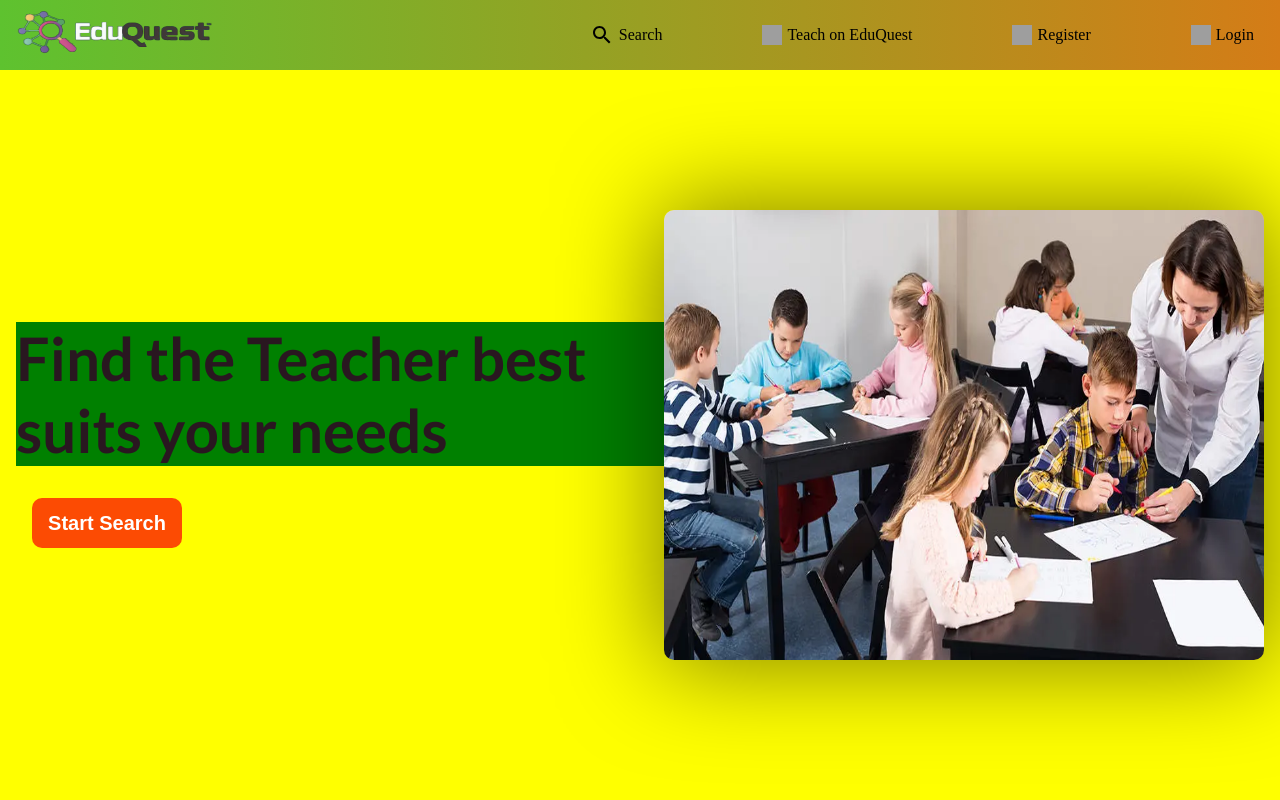
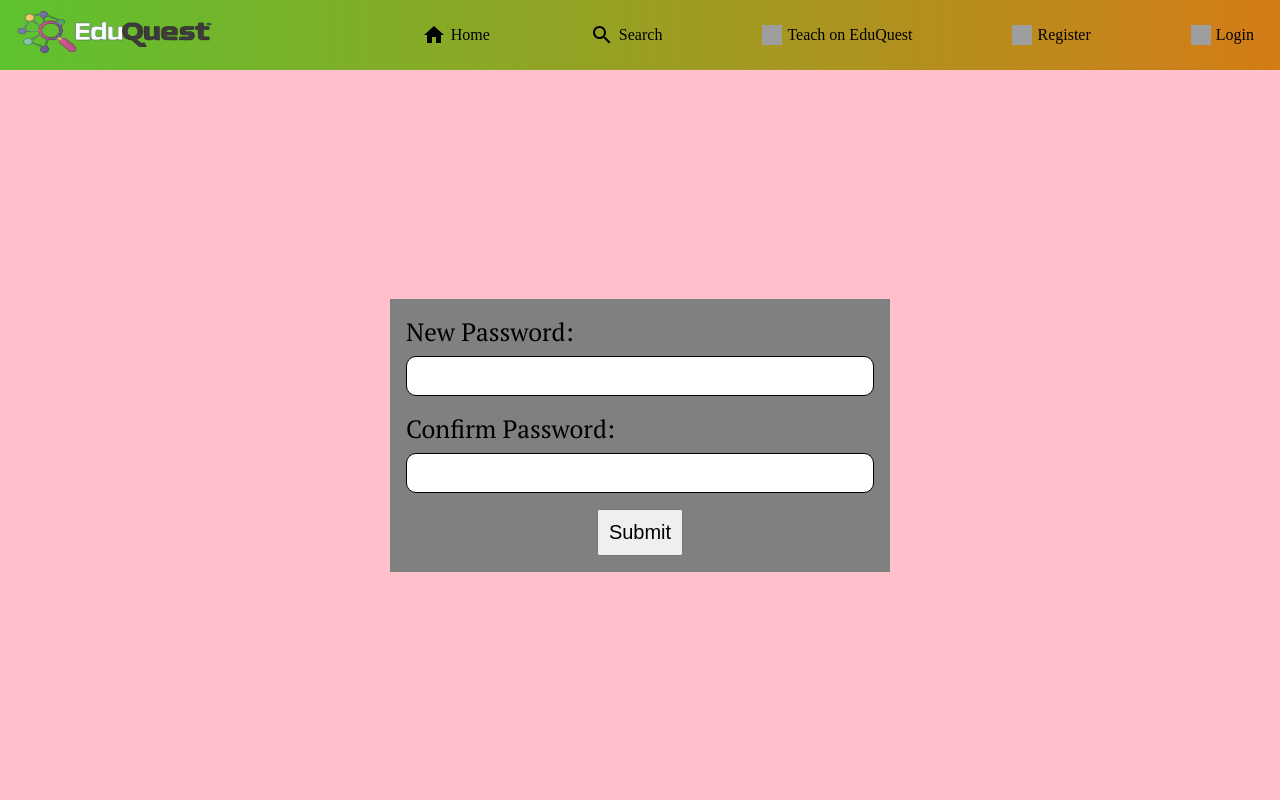
Before and after one commit to Subram-skcet/TUTOR_FINDER, a React (Create React App) app: page /reset-password in a window 1280 px wide. Before the commit this address led to /. Shown: the top 800 px of the page. Built offline with nearby package versions, Linux system fonts and the light colour scheme; no server answers; grey boxes are pictures that could not be loaded.

Commit message:
student login and register page validated

```diff
--- a/src/Routes/Route.js
+++ b/src/Routes/Route.js
@@ -49,7 +49,7 @@ const Router = () => {
         });
       }
     } catch (error) {
-      navigate('/');
+      // navigate('/');
     }
   };
 
--- a/src/StudentAccountPage/StudentProfile/StudentProfile.js
+++ b/src/StudentAccountPage/StudentProfile/StudentProfile.js
@@ -6,11 +6,13 @@ import SaveIcon from '@mui/icons-material/Save';
 import CloseIcon from '@mui/icons-material/Close';
 import axios from 'axios';
 import { toast } from 'react-toastify';
+import WarningAmberIcon from '@mui/icons-material/WarningAmber';
 
 const StudentProfile = () => {
   const [{ asStudent }, dispatch] = useDataLayerValue();
   const [isEditing, setIsEditing] = useState(false);
   const [saveBtnLoading,setSaveBtn] = useState(false)
+  const [errorText,setErrorText] = useState('')
   const [profile, setProfile] = useState({
     profilepic: asStudent.profilepic,
     name: asStudent.name,
@@ -41,8 +43,25 @@ const StudentProfile = () => {
     setIsEditing(true);
   }
 
+  const ValidateUser = ()=>{
+    console.log(editDetails.name);
+    if(!editDetails || !editDetails.name || !editDetails.name.trim()){
+      setErrorText("Enter all details")
+      return false;
+    }
 
-  const handleSaveClick = async() => {
+    return true;
+
+  }
+
+
+  const handleSaveClick = async(e) => {
+    e.preventDefault()
+    const userValidated = ValidateUser()
+
+    console.log("Validate" , userValidated);
+
+    if(userValidated){
       setSaveBtn(true)
       let updatedProfilePic = profile.profilepic
 
@@ -62,7 +81,10 @@ const StudentProfile = () => {
       }
 
       try {
-      const response = await axios.patch(`/api/v1/student/`,{ ...editDetails, profilepic: updatedProfilePic })
+        const response = await axios.patch(`/api/v1/student/`, {
+          ...editDetails,
+          ...(updatedProfilePic !== profile.profilepic && { profilepic: updatedProfilePic })
+        });
         let updatedDetails = response.data.user
         setProfile(updatedDetails)
         let newStudentDetails = { ...asStudent, ...updatedDetails };
@@ -71,18 +93,23 @@ const StudentProfile = () => {
           type:"SET_STUDENT",
           payload:newStudentDetails
         })
-      setSaveBtn(false)
         toast.success('Profile saved successfully!!')
       } catch (error) {
-      toast.error("Couldn't save profile. Try gain later")
+        toast.error("Couldn't save profile. Try again later")
         console.log(error.message);
       }
       finally{
         setIsEditing(false)
+        setSaveBtn(false)
+      }
+
     }
   };
 
   const handleChange = (e) => {
+    if(errorText){
+      setErrorText('');
+   }
     const { name, value } = e.target;
     setEditDetails((prevProfile) => ({ ...prevProfile, [name]: value }));
   };
@@ -109,6 +136,8 @@ const StudentProfile = () => {
       <div className="student-profile-footer">
         <p className='student-profile-para poppins-font'>Welcome to your profile page!</p>
       </div>
+      <form onSubmit={handleSaveClick}>
+
       <div className="student-profile-header">
         <div className="student-profile-picture">
           <img src={isEditing? selectedImage.url:permImage.url} alt={`${profile.name}'s profile`}/>
@@ -130,6 +159,7 @@ const StudentProfile = () => {
               name="name"
               value={editDetails.name}
               onChange={handleChange}
+              minLength={5}
             />
           ) : (
             <h1>{profile.name}</h1>
@@ -138,8 +168,17 @@ const StudentProfile = () => {
       </div>
       {
         isEditing?
+        <>
+         {errorText &&
+                    <div className='error-para-div er-streg'>
+                         <div className='amber-icon'>
+                             <WarningAmberIcon/>
+                         </div>
+                        <p className='errorText'>{errorText}</p>
+                    </div>
+          }
         <div className='isedit-btns-div'>
-          <button className="edit-prof-btn" onClick={handleSaveClick} disabled={saveBtnLoading}>
+          <button className="edit-prof-btn" type='submit' disabled={saveBtnLoading}>
             <div className={`itms-cntr style-links-updated edit-styl ${saveBtnLoading ? `save-load-btn-style`:``}`}>
               <SaveIcon/>
               <p>Save Profile</p>
@@ -152,6 +191,7 @@ const StudentProfile = () => {
             </div>
           </button>
         </div>
+        </>
         :
         <button className="edit-prof-btn" onClick={handleEditClick}>
           <div className='itms-cntr style-links-updated norm-style' >
@@ -160,6 +200,7 @@ const StudentProfile = () => {
           </div>
         </button>
       }
+      </form>
     </div>
   );
 };
--- a/src/components/ChangePassword/ChangePassword.css
+++ b/src/components/ChangePassword/ChangePassword.css
@@ -0,0 +1,50 @@
+.password-reset-div{
+    background-color: gray;
+    width: 500px;
+    display: flex;
+    flex-direction: column;
+    gap: 1rem;
+    padding: 1rem;
+}
+
+
+.pwd-wrapper{
+    display: flex;
+    min-height:calc(100vh - var(--header-height));
+    background: pink;
+    flex-direction: column;
+    justify-content: center;
+    align-items: center;
+}
+
+.pwd-submit-btn{
+    width: max-content;
+    height: max-content;
+    padding: 10px;
+    font-size: 20px;
+    margin: auto;
+    cursor: pointer;
+}
+
+.pwd-div{
+    display: flex;
+    flex-direction: column;
+    gap: 0.5rem;
+}
+
+.pwd-div > label{
+    font-size: 25px;
+}
+
+@media (max-width:500px) {
+    .password-reset-div{
+        width: 100%;
+    }
+
+    .pwd-div > label{
+        font-size: 20px;
+    }
+    .pwd-submit-btn{
+        font-size: 15px;
+    }
+}
--- a/src/components/ChangePassword/ChangePassword.js
+++ b/src/components/ChangePassword/ChangePassword.js
@@ -3,12 +3,15 @@ import { useNavigate } from 'react-router-dom';
 import axios from 'axios';
 import { useLocation } from 'react-router-dom';
 import { toast } from 'react-toastify'
+import './ChangePassword.css'
+import WarningAmberIcon from '@mui/icons-material/WarningAmber';
 
 const ChangePassword = () => {
     const [Details, setDetails] = useState({
         pwd: '',
         cnfrm_pwd: ''
     });
+    const [errorText,setErrorText] = useState('')
     const location = useLocation()
     const queryParams = new URLSearchParams(location.search);
     const token = queryParams.get('token')
@@ -18,6 +21,9 @@ const ChangePassword = () => {
     const navigate = useNavigate();
 
     const handleChange = (e) => {
+        if(errorText){
+            setErrorText('')
+        }
         const { name, value } = e.target;
         setDetails((prevDetails) => ({
             ...prevDetails,
@@ -27,8 +33,12 @@ const ChangePassword = () => {
 
     const handleSubmit = async (e) => {
         e.preventDefault(); // Prevent default form submission
+        if(!Details.pwd.trim() || !Details.cnfrm_pwd.trim()){
+            setErrorText("Enter all the fields")
+            return;
+        }
         if (Details.pwd !== Details.cnfrm_pwd) {
-            console.log("Passwords do not match");
+            setErrorText("Password doesn't match")
             return;
         }
         try {
@@ -39,38 +49,66 @@ const ChangePassword = () => {
                 password: Details.pwd,
             });
             console.log(response);
-            if (response.data.message === 'Password resetted successfully') {
+            if(response.status === 201){
                 toast.success('Password changed successfully!')
                 navigate('/');
             }
         } catch (error) {
-            console.log(error.message);
+            if(error.response && error.response.data.message){
+                if(error.response.data.message.includes('expired')){
+                    toast.info("10 minute time limit for password reset is elapsed try to resend the password reset mail")
+                    navigate('/')
+                }
+                else{
+                    toast.error(error.response.data.message)
+                }
+            }
+            else{
+                toast.error("Something went wrong please try again later")
+            }
         }
     };
 
     return (
-        <div>
+        <>
             <div className="top-wst"></div>
-            <form onSubmit={handleSubmit}>
-                <label>New Password:</label>
+        <div className="pwd-wrapper">
+            <form onSubmit={handleSubmit} className='password-reset-div'>
+               <div className='pwd-div'>
+                    <label className='pwd-label pt-serif-regular'>New Password:</label>
                     <input
                         type="password"
                         name="pwd"
                         value={Details.pwd}
                         onChange={handleChange}
+                        minLength={5}
                         required
                         />
-                <label>Confirm Password:</label>
+                </div>
+
+                <div className='pwd-div'>
+                    <label className='pwd-label pt-serif-regular'>Confirm Password:</label>
                     <input
                         type="password"
                         name="cnfrm_pwd"
                         value={Details.cnfrm_pwd}
                         onChange={handleChange}
+                        minLength={5}
                         required
                     />
-                <button type="submit">Submit</button>
+                </div>
+                {errorText &&
+               <div className='error-para-div er-streg'>
+                        <div className='amber-icon'>
+                          <WarningAmberIcon/>
+                        </div>
+                        <p className='errorText'>{errorText}</p>
+              </div>
+                 }
+                <button type="submit" className='pwd-submit-btn'>Submit</button>
             </form>
         </div>
+        </>
     );
 };
 
--- a/src/handleStudentRegisterLogin/StudentLogin/StudentLogin.js
+++ b/src/handleStudentRegisterLogin/StudentLogin/StudentLogin.js
@@ -3,6 +3,9 @@ import './StudentLogin.css'; // Assuming you save the CSS file as Login.css
 import { useNavigate } from 'react-router-dom';
 import { useDataLayerValue } from '../../StateProviders/StateProvider'
 import axios from 'axios'
+import WarningAmberIcon from '@mui/icons-material/WarningAmber';
+import { toast } from 'react-toastify';
+import loadgif from '../../assets/89.gif'
 
 const Login = () => {
     const [{logged,logged_as,asTeacher,asStudent},dispatch] = useDataLayerValue()
@@ -11,8 +14,13 @@ const Login = () => {
         email: '',
         password: '',
     });
+    const [errorText,setErrorText] = useState('')
+    const [isForgetClickable,setForgetClickable] = useState(true)
 
     const handleChange = (e) => {
+        if(errorText){
+            setErrorText('');
+        }
         const { name, value } = e.target;
         setDetails((prevDetails) => ({
             ...prevDetails,
@@ -20,9 +28,44 @@ const Login = () => {
         }));
     };
 
+    const handleForgetPassword = async(req,res) =>{
+        if(!userDetails.email.trim()){
+            setErrorText("Enter email to send password Reset mail")
+            return;
+        }
+
+        const body = { email:userDetails.email, role:'student'}
+        try {
+            setForgetClickable(false)
+          const response = await axios.post('/api/v1/auth/changepassword',body)
+          if(response.status === 200){
+              toast.info('Check your mail for password changing link note that link is valid for only 10 minutes')
+          }
+        } catch (error) {
+            if(error.response && error.response.data.message){
+                toast.error(error.response.data.message)
+            }
+            else{
+                toast.error("Something went wrong. Plesae try again later")
+            }
+        }
+        finally{
+            setForgetClickable(true)
+        }
+      }
 
     const handleSubmit = async(e) => {
         e.preventDefault();
+        if(!userDetails.email.trim() || !userDetails.password.trim()){
+            setErrorText('Please enter all the fields')
+            return;
+        }
+
+        const emailRegex = /^(([^<>()[\]\\.,;:\s@"]+(\.[^<>()[\]\\.,;:\s@"]+)*)|(".+"))@((\[[0-9]{1,3}\.[0-9]{1,3}\.[0-9]{1,3}\.[0-9]{1,3}\])|(([a-zA-Z\-0-9]+\.)+[a-zA-Z]{2,}))$/
+            if(!emailRegex.test(userDetails.email)){
+                setErrorText("Enter valid email")
+                return
+            }
             console.log(userDetails);
             try {
                 const response = await axios.post('/api/v1/auth/loginstudent',
@@ -31,12 +74,13 @@ const Login = () => {
                         password:userDetails.password
                     }
                 )
+                if(response.status === 200){
+                    toast.success("Logged In Successfully!!")
                     dispatch({
                         type: "LOG_USER",
                         payload: true
                       });
                     let loggedUserDetails
-            // if(!userDetails.asteacher){
                          loggedUserDetails =response.data.student
                           dispatch({
                             type: "SET_STUDENT",
@@ -48,23 +92,16 @@ const Login = () => {
                               payload:'student'
                             }
                           )
-            // }
-            // else{
-            //     loggedUserDetails =response.data.teacher
-            //       dispatch({
-            //         type: "SET_TEACHER",
-            //         payload: loggedUserDetails
-            //       });
-            //       dispatch(
-            //         {
-            //           type:"LOGGED_USER",
-            //           payload:'teacher'
-            //         }
-            //       )
-            // }
                     console.log(loggedUserDetails);
+                    navigate('/myaccount/studentprofile/myprofile')
+                }
             } catch (error) {
-            console.log(error.message);
+                if(error.response && error.response.data.message){
+                    toast.error(error.response.data.message)
+                }
+                else{
+                    toast.error("Something went wrong. Please try again later")
+                }
             }
     };
 
@@ -76,19 +113,32 @@ const Login = () => {
             <form className="login-form" onSubmit={handleSubmit}>
                 <div className="form-group">
                     <label htmlFor="email">Email:</label>
-                    <input type="email" id="email" name="email" value={userDetails.email} onChange={handleChange} />
+                    <input type="email" id="email" name="email" value={userDetails.email} onChange={handleChange} required/>
                 </div>
                 <div className="form-group">
                     <label htmlFor="password">Password:</label>
-                    <input type="password" id="password" name="password" value={userDetails.password} onChange={handleChange} />
+                    <input type="password" id="password" name="password" value={userDetails.password} onChange={handleChange} required/>
                 </div>
+                {errorText &&
+                    <div className='error-para-div er-streg'>
+                         <div className='amber-icon'>
+                             <WarningAmberIcon/>
+                         </div>
+                        <p className='errorText'>{errorText}</p>
+                    </div>
+                 }
                 <div className="form-group">
                     <button type="submit">Log In</button>
                 </div>
             </form>
             <div className='log-in-content-div'>
             <div>
-                <span className='anchor-link'>Forgot Password?</span>
+            {
+                isForgetClickable?
+                <span className='anchor-link' onClick={()=>handleForgetPassword()}>Forgot Password?</span>
+                :
+                <img src={loadgif} className='verify-load-gif' alt='Load'/>
+            }
             </div>
             <div>
                <p>Don't have an account? <span className='anchor-link' onClick={()=>navigate('/register')}>Sign up</span></p>
--- a/src/handleStudentRegisterLogin/StudentRegister/StudentRegister.js
+++ b/src/handleStudentRegisterLogin/StudentRegister/StudentRegister.js
@@ -56,7 +56,7 @@ const RegisterStudent = () => {
           }
         )
         if(response.status === 201){
-          toast.warn("OTP sent to your mail. Enter it below. Valid for only 15 minutes.");
+          toast.info("OTP sent to your mail. Enter it below. Valid for only 15 minutes.");
           setOtpDetails((prevDetails)=>({
             ...prevDetails,
             isVisible:true
```
Lines whose indentation alone changed are shown as unchanged.
